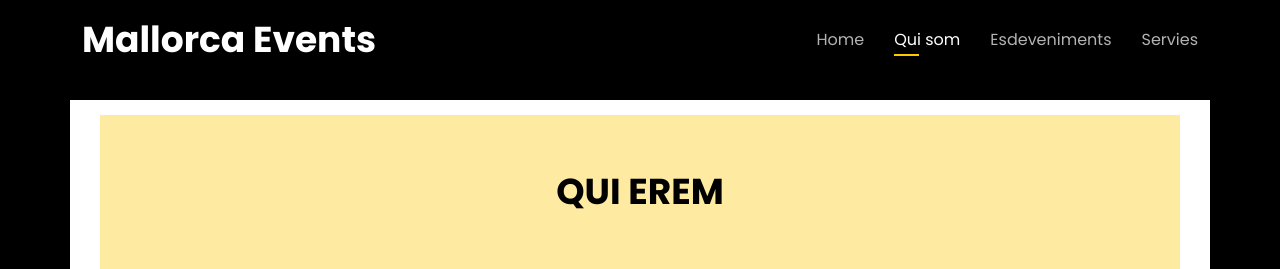
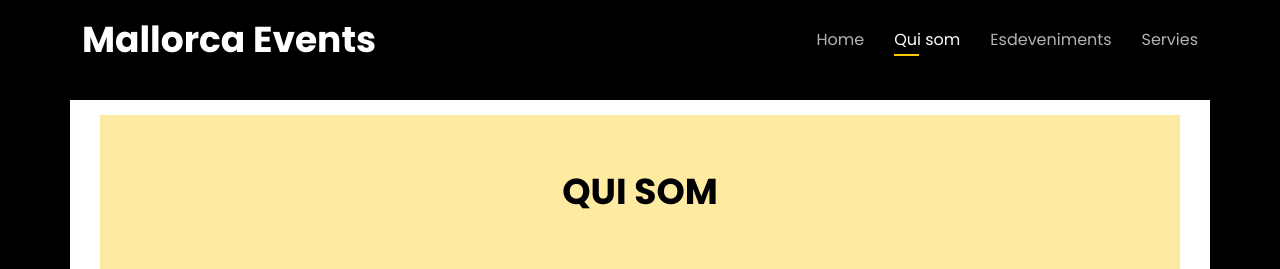
Before and after one commit to VidalMiquel/WebDevelopment, a plain HTML site: page Personal/index.html in a window 1280 px wide. Both pictures are taken after a click on the link "Qui som". Shown: the top 269 px of the page. Drawn offline with nearby package versions, Linux system fonts and the light colour scheme.

Commit message:
porva host feta

```diff
--- a/Personal/index.html
+++ b/Personal/index.html
@@ -86,7 +86,7 @@
     <div class="about-me container">
 
       <div class="section-title">
-        <p>Qui erem</p>
+        <p>Qui som</p>
       </div>
 
       <div class="row">
```
